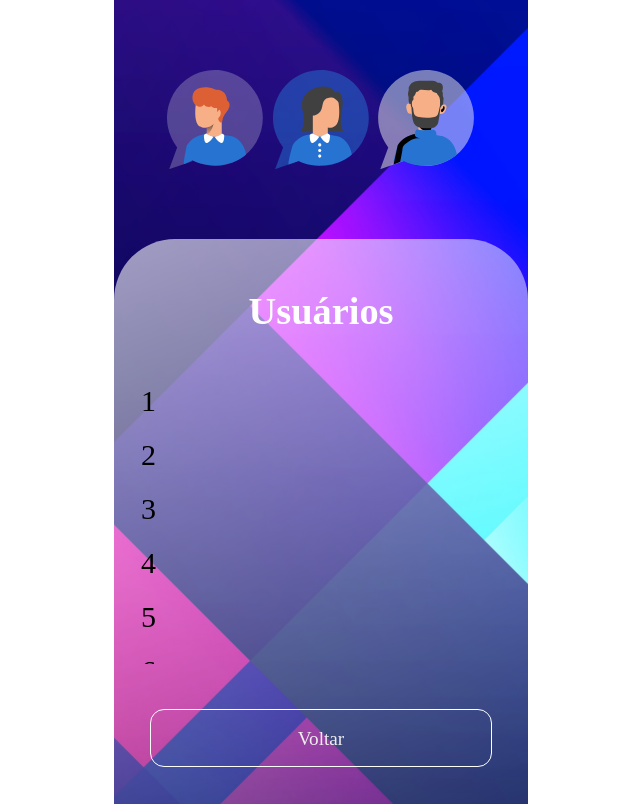
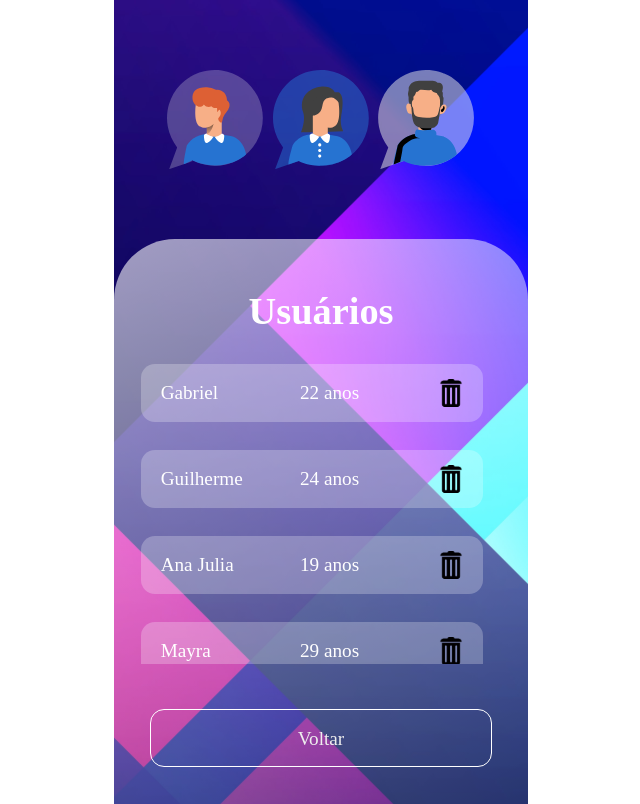
Before and after one commit to GabrielHCustodio/App-Users, a Vue app: page /usersView in a window 1280 px wide. Shown: the whole page, without its empty margins (319-959 px from the left). Built offline with nearby package versions, Linux system fonts and the light colour scheme.

Commit message:
This is the adjustment commit of the added user area, installed the MITT library, and retrieved the input values.

```diff
--- a/package.json
+++ b/package.json
@@ -9,6 +9,7 @@
   },
   "dependencies": {
     "core-js": "^3.8.3",
+    "mitt": "^3.0.0",
     "vue": "^3.2.13",
     "vue-router": "^4.0.3"
   },
--- a/src/components/layouts/BtnReg.vue
+++ b/src/components/layouts/BtnReg.vue
@@ -1,12 +1,17 @@
 <template>
   <div class="router">
-    <router-link class="btn" to="/usersView">Cadastrar</router-link>
+    <router-link to="/usersView" class="btn" @click="register">Cadastrar</router-link>
   </div>
 </template>
 
 <script>
 export default {
-  name: 'btnReg'
+  name: 'btnReg',
+  methods: {
+    register() {
+      this.$emitter.emit('informations')
+    }
+  }
 }
 </script>
 
--- a/src/components/layouts/Inputs.vue
+++ b/src/components/layouts/Inputs.vue
@@ -2,12 +2,12 @@
   <div>
     <div class="inputs">
       <label for="">Nome</label> <br />
-      <input type="text" />
+      <input type="text" v-model="name" />
     </div>
 
     <div class="inputs">
       <label for="">Idade</label> <br />
-      <input type="number" />
+      <input type="number" v-model="age" />
     </div>
   </div>
 </template>
@@ -15,6 +15,18 @@
 <script>
 export default {
   name: "inputsForm",
+  data() {
+    return {
+      name: '',
+      age: ''
+    }
+  },
+  mounted() {
+    this.$emitter.on('informations' , () => {
+      console.log(this.name)
+      console.log(this.age)
+    })
+  }
 };
 </script>
 
--- a/src/components/layouts/Register.vue
+++ b/src/components/layouts/Register.vue
@@ -1,28 +1,34 @@
 <template>
     <div class="registers">
-        <ul>
-            <li>1</li>
-            <li>2</li>
-            <li>3</li>
-            <li>4</li>
-            <li>5</li>
-            <li>6</li>
-            <li>7</li>
-            <li>8</li>
-            <li>9</li>
-            <li>10</li>
-            <li>11</li>
-            <li>12</li>
-            <li>13</li>
-            <li>14</li>
-            <li>15</li>
-        </ul>
+        <div class="usersReg" v-for="(u, index) in usersRegister" :key="index">
+            <div id="name"><p>{{u.name}}</p></div>
+            <div id="age"><p>{{u.age}} anos</p></div>
+            <div class="img" @click="dlt"></div>
+        </div>
+
     </div>
 </template>
 
 <script>
 export default {
-    name: 'usersRegister'
+    name: 'usersRegister',
+    data() {
+        return {
+            usersRegister: [
+                {name: 'Gabriel' , age: 22},
+                {name: 'Guilherme' , age: 24},
+                {name: 'Ana Julia' , age: 19},
+                {name: 'Mayra' , age: 29},
+                {name: 'Carlos' , age: 45},
+                {name: 'Mariana' , age: 20}
+            ]
+        }
+    },
+    methods: {
+        dlt() {
+            console.log('Excluido')
+        }
+    }
 }
 </script>
 
@@ -38,8 +44,37 @@ export default {
     display: none;
 }
 
-.registers ul li {
-    font-size: 30px;
-    margin-top: 20px;
+.registers .usersReg {
+    display: flex;
+    flex-direction: row;
+    align-items: center;
+    justify-content: space-around;
+    width: 342px;
+    height: 58px;
+    background: rgba(255, 255, 255, 0.25);
+    border-radius: 14px;
+    margin-bottom: 28px;
+}
+
+.usersReg #name,
+.usersReg #age {
+    width: 100px;
+    height: 100%;
+    display: flex;
+    align-items: center;
+}
+
+.usersReg #name p,
+.usersReg #age p {
+    color: #ffffff;
+    font-size: 1.2rem;
+}
+
+.usersReg .img {
+    background-image: url('/public/images/recycleBin.svg');
+    width: 24px;
+    height: 28px;
+    cursor: pointer;
+    margin-right: 0;
 }
 </style>
--- /dev/null
+++ b/src/emitter.js
@@ -0,0 +1,7 @@
+import mitt from 'mitt';
+
+let emitter = mitt();
+
+export default function (app) {
+  app.config.globalProperties.$emitter = emitter;
+}
```
Also changed, not shown: src/main.js (+6 -1 lines), 1 other file (tests, documents, lock files or other folders).
